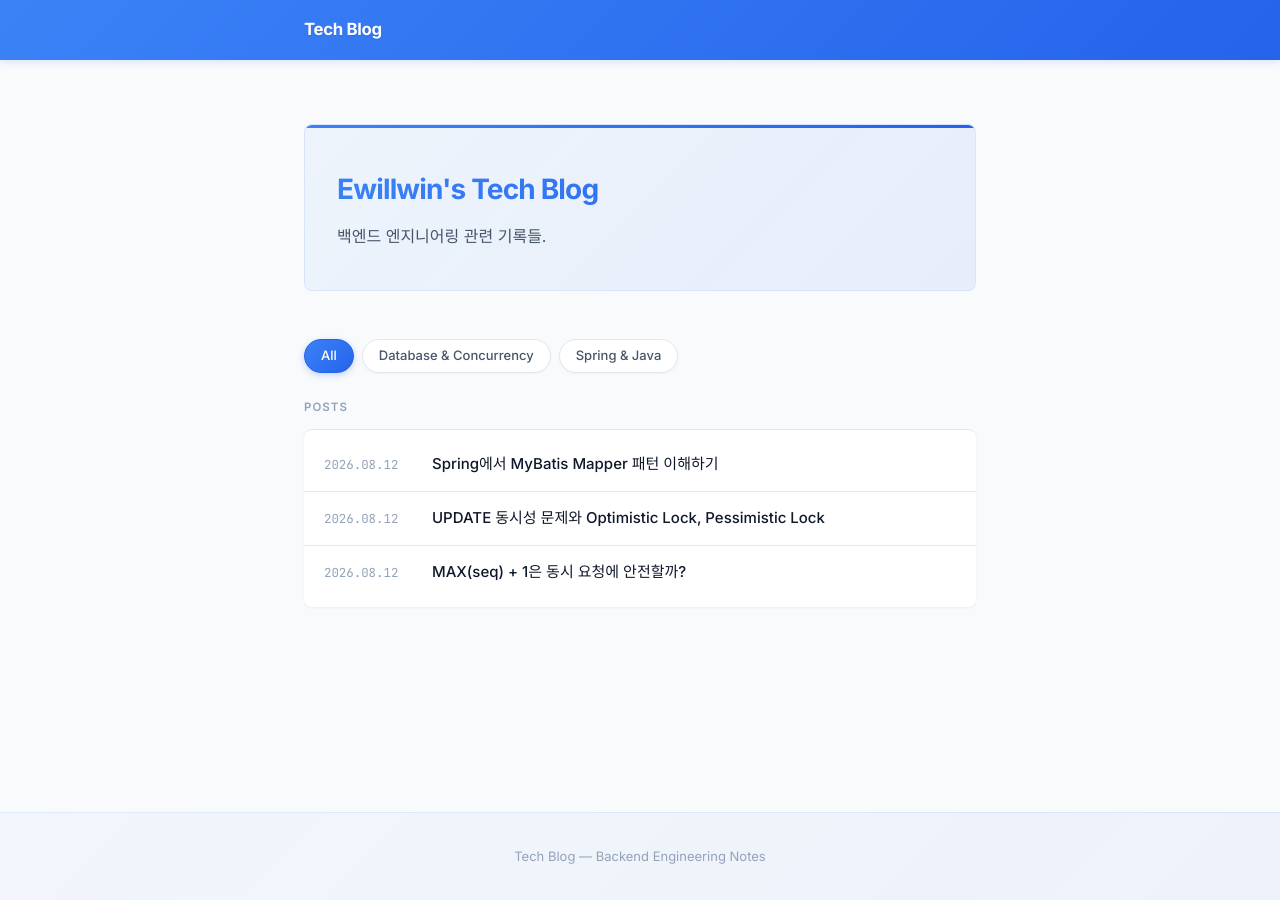
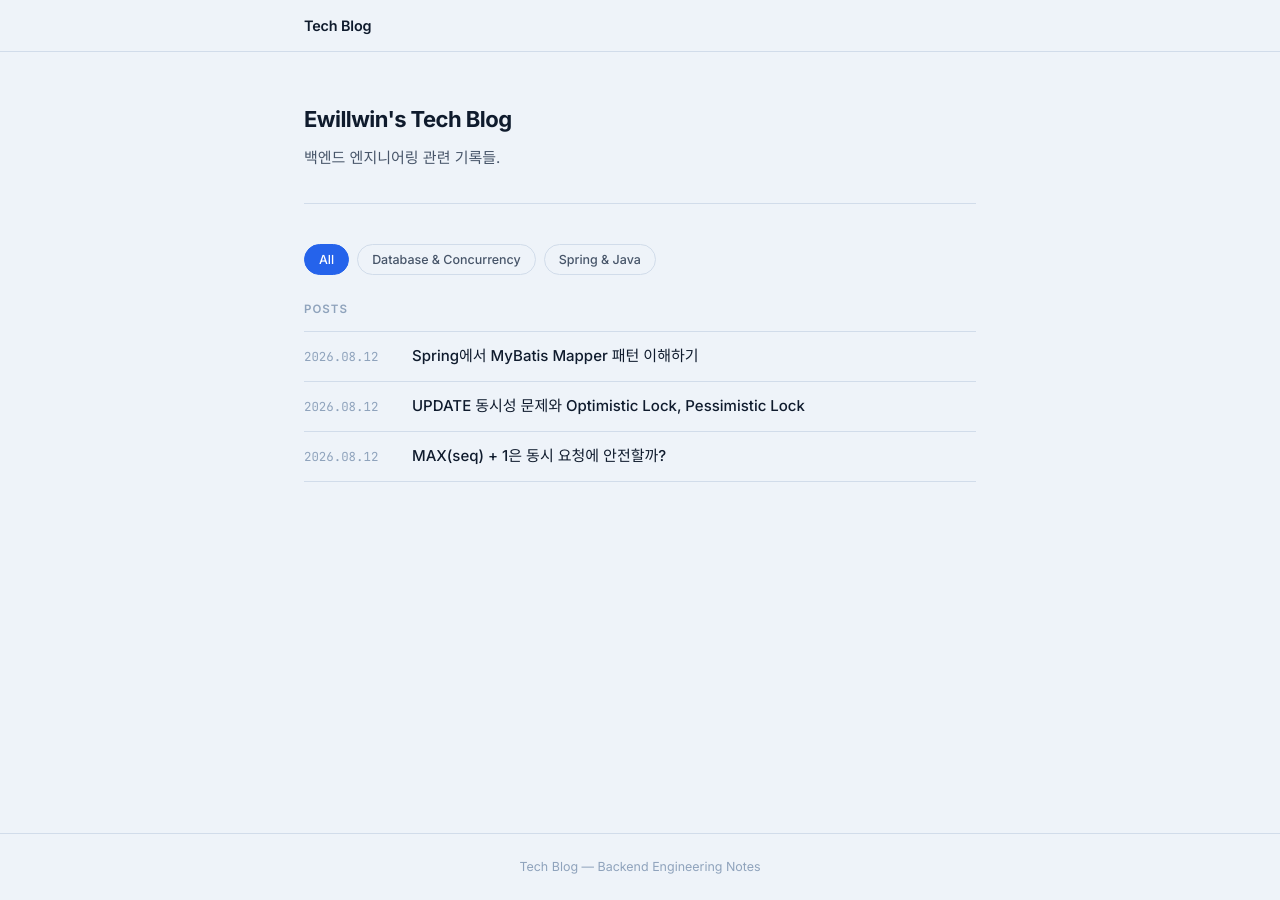
Before and after one commit to jw3418/jw3418.github.io, a Jekyll site: the page built from index.md, in a window 1280 px wide. Built offline with Jekyll 4.4.1, drawn with Linux system fonts in a browser that asks for light colours.

Commit message:
Revert to clean design with original color scheme

```diff
--- a/assets/css/main.css
+++ b/assets/css/main.css
@@ -2,24 +2,21 @@
    Variables
    ============================================= */
 :root {
-  --bg:         #F8FAFC;
+  --bg:         #EEF3F9;
   --surface:    #FFFFFF;
-  --border:     #E2E8F0;
-  --text:       #0F172A;
+  --border:     #D1DCEA;
+  --text:       #0F1B2D;
   --text-2:     #475569;
-  --text-3:     #94A3B8;
+  --text-3:     #8FA3BC;
   --accent:     #2563EB;
-  --accent-hover: #1D4ED8;
   --accent-bg:  #EFF6FF;
   --code-bg:    #223248;
-  --gradient-start: #3B82F6;
-  --gradient-end: #2563EB;
 
   --font-ui:   'Inter', system-ui, -apple-system, BlinkMacSystemFont, 'Segoe UI', sans-serif;
   --font-mono: 'JetBrains Mono', 'Fira Code', Consolas, monospace;
 
   --max-w: 720px;
-  --radius: 8px;
+  --radius: 6px;
 }
 
 /* =============================================
@@ -55,8 +52,8 @@ body {
   position: fixed;
   top: 0;
   left: 0;
-  height: 2px;
-  background: var(--accent);
+  height: 3px;
+  background: #10B981;
   width: 0;
   z-index: 1000;
   transition: width 80ms linear;
@@ -79,9 +76,11 @@ body {
 .site-header {
   position: sticky;
   top: 0;
-  height: 60px;
-  background: linear-gradient(135deg, var(--gradient-start) 0%, var(--gradient-end) 100%);
-  box-shadow: 0 2px 8px rgba(37, 99, 235, 0.15);
+  height: 52px;
+  background: rgba(238, 243, 249, 0.9);
+  backdrop-filter: blur(10px);
+  -webkit-backdrop-filter: blur(10px);
+  border-bottom: 1px solid var(--border);
   z-index: 100;
 }
 
@@ -92,66 +91,43 @@ body {
 }
 
 .site-title {
-  font-size: 1.05rem;
-  font-weight: 700;
-  color: #FFFFFF;
+  font-size: 0.9rem;
+  font-weight: 600;
+  color: var(--text);
   text-decoration: none;
-  letter-spacing: -0.02em;
-  transition: opacity 0.2s;
-  text-shadow: 0 1px 2px rgba(0, 0, 0, 0.1);
+  letter-spacing: -0.01em;
+  transition: color 0.15s;
 }
 
-.site-title:hover {
-  opacity: 0.9;
-}
+.site-title:hover { color: var(--accent); }
 
 /* =============================================
    Main
    ============================================= */
 .site-main {
   flex: 1;
-  padding: 4rem 0 5rem;
-  background: var(--bg);
+  padding: 3rem 0 5rem;
 }
 
 /* =============================================
    Homepage
    ============================================= */
 .home-intro {
-  margin-bottom: 3rem;
-  padding: 2.5rem 2rem;
-  background: linear-gradient(135deg, rgba(59, 130, 246, 0.05) 0%, rgba(37, 99, 235, 0.08) 100%);
-  border-radius: var(--radius);
-  border: 1px solid rgba(59, 130, 246, 0.1);
-  position: relative;
-  overflow: hidden;
-}
-
-.home-intro::before {
-  content: '';
-  position: absolute;
-  top: 0;
-  left: 0;
-  right: 0;
-  height: 3px;
-  background: linear-gradient(90deg, var(--gradient-start), var(--gradient-end));
+  margin-bottom: 2.5rem;
+  padding-bottom: 2rem;
+  border-bottom: 1px solid var(--border);
 }
 
 .home-intro h1 {
-  font-size: 1.75rem;
-  font-weight: 800;
-  letter-spacing: -0.03em;
-  margin-bottom: 0.5rem;
-  background: linear-gradient(135deg, var(--gradient-start), var(--gradient-end));
-  -webkit-background-clip: text;
-  -webkit-text-fill-color: transparent;
-  background-clip: text;
+  font-size: 1.375rem;
+  font-weight: 700;
+  letter-spacing: -0.025em;
+  margin-bottom: 0.375rem;
 }
 
 .home-intro p {
   color: var(--text-2);
-  font-size: 1rem;
-  font-weight: 400;
+  font-size: 0.9375rem;
 }
 
 .post-list-label {
@@ -173,57 +149,40 @@ body {
 
 .cat-btn {
   font-family: var(--font-ui);
-  font-size: 0.8125rem;
+  font-size: 0.78rem;
   font-weight: 500;
-  padding: 0.4rem 1rem;
+  padding: 0.3rem 0.875rem;
   border-radius: 999px;
   border: 1px solid var(--border);
-  background: var(--surface);
+  background: transparent;
   color: var(--text-2);
   cursor: pointer;
-  transition: all 0.2s ease;
-  line-height: 1.5;
-  box-shadow: 0 1px 2px rgba(0, 0, 0, 0.04);
+  transition: background 0.15s, color 0.15s, border-color 0.15s;
+  line-height: 1.6;
 }
 
 .cat-btn:hover {
   border-color: var(--accent);
   color: var(--accent);
-  transform: translateY(-1px);
-  box-shadow: 0 2px 4px rgba(37, 99, 235, 0.1);
 }
 
 .cat-btn.active {
-  background: linear-gradient(135deg, var(--gradient-start), var(--gradient-end));
+  background: var(--accent);
   border-color: var(--accent);
   color: #fff;
-  box-shadow: 0 2px 6px rgba(37, 99, 235, 0.25);
 }
 
 .post-list {
   list-style: none;
   border-top: 1px solid var(--border);
-  background: var(--surface);
-  border-radius: var(--radius);
-  padding: 0.5rem 0;
-  box-shadow: 0 1px 3px rgba(0, 0, 0, 0.05);
 }
 
 .post-list li {
   display: flex;
   align-items: baseline;
   gap: 1.25rem;
-  padding: 0.9375rem 1.25rem;
+  padding: 0.8125rem 0;
   border-bottom: 1px solid var(--border);
-  transition: background 0.2s ease;
-}
-
-.post-list li:last-child {
-  border-bottom: none;
-}
-
-.post-list li:hover {
-  background: rgba(59, 130, 246, 0.03);
 }
 
 .post-list-empty {
@@ -246,28 +205,11 @@ body {
   text-decoration: none;
   font-size: 0.9375rem;
   font-weight: 500;
-  line-height: 1.5;
-  transition: color 0.2s;
-  position: relative;
+  line-height: 1.4;
+  transition: color 0.15s;
 }
 
-.post-list a:hover {
-  color: var(--accent);
-}
-
-.post-list a::after {
-  content: '→';
-  position: absolute;
-  right: -1.25rem;
-  opacity: 0;
-  transition: all 0.2s ease;
-  color: var(--accent);
-}
-
-.post-list li:hover a::after {
-  opacity: 1;
-  right: -1.5rem;
-}
+.post-list a:hover { color: var(--accent); }
 
 /* =============================================
    Post Header
@@ -620,33 +562,21 @@ body {
   position: fixed;
   bottom: 1.75rem;
   right: 1.75rem;
-  width: 2.5rem;
-  height: 2.5rem;
-  background: linear-gradient(135deg, var(--gradient-start), var(--gradient-end));
-  border: none;
-  color: #FFFFFF;
+  width: 2.125rem;
+  height: 2.125rem;
+  background: var(--surface);
+  border: 1px solid var(--border);
+  color: var(--text-2);
   border-radius: 50%;
   cursor: pointer;
   display: grid;
   place-items: center;
-  font-size: 1rem;
+  font-size: 0.875rem;
   line-height: 1;
   opacity: 0;
   pointer-events: none;
-  transition: opacity 0.2s, transform 0.2s;
-  box-shadow: 0 4px 12px rgba(37, 99, 235, 0.3);
-}
-
-.site-footer {
-  background: linear-gradient(135deg, rgba(59, 130, 246, 0.03) 0%, rgba(37, 99, 235, 0.05) 100%);
-  border-top: 1px solid rgba(59, 130, 246, 0.1);
-  padding: 2rem 0;
-}
-
-.site-footer p {
-  font-size: 0.8125rem;
-  color: var(--text-3);
-  text-align: center;
+  transition: opacity 0.2s, transform 0.2s, color 0.15s;
+  box-shadow: 0 2px 10px rgba(0, 0, 0, 0.07);
 }
 
 #back-to-top.visible {
@@ -655,8 +585,8 @@ body {
 }
 
 #back-to-top:hover {
-  transform: translateY(-3px);
-  box-shadow: 0 6px 16px rgba(37, 99, 235, 0.4);
+  color: var(--accent);
+  transform: translateY(-2px);
 }
 
 /* =============================================
```
